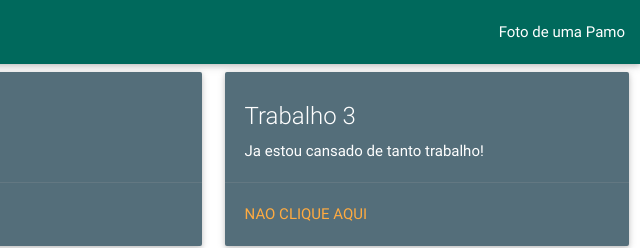
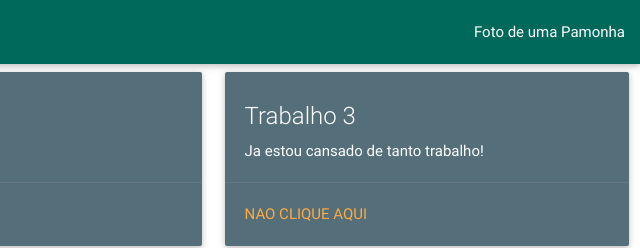
Before and after one commit to ivo-junior/ivo-junior.github.io, a plain HTML site: page index.html in a window 1280 px wide. Shown: the top 248 px of the page, 640-1280 px from the left. Drawn offline with nearby package versions, Linux system fonts and the light colour scheme.

Commit message:
Revert "nha"
This reverts commit 5f9e715632f21162a0a4e5681e06349c0af8356f.

```diff
--- a/index.html
+++ b/index.html
@@ -15,7 +15,7 @@
     <div class="nav-wrapper">
       <a href="#" class="brand-logo">Ivo - Junior</a>
       <ul id="nav-mobile" class="right hide-on-med-and-down">
-        <li><a href="http://files.cantinhodapamonhacampinas.webnode.com.br/200000056-b0d46b1ce5/1%20Pamonha.JPG">Foto de uma Pamo</a></li>
+        <li><a href="http://files.cantinhodapamonhacampinas.webnode.com.br/200000056-b0d46b1ce5/1%20Pamonha.JPG">Foto de uma Pamonha</a></li>
       </ul>
     </div>
   </nav>
```
